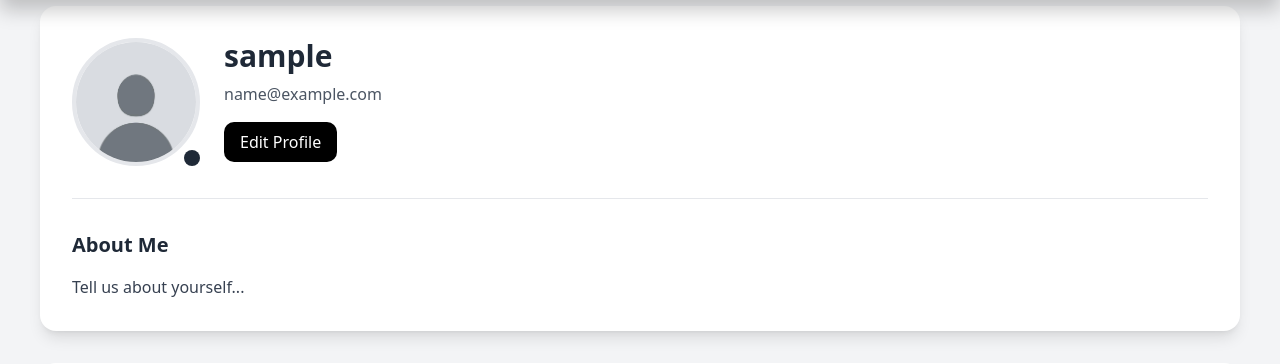
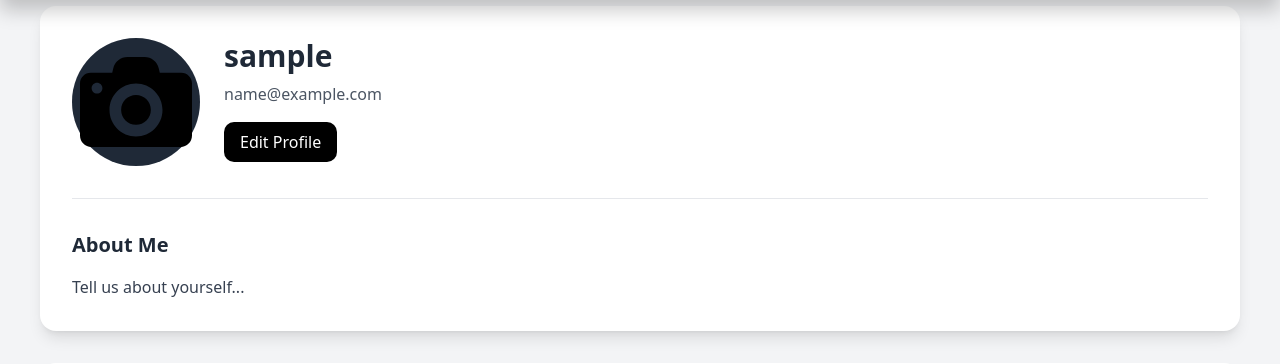
Before and after one commit to rishonjose/CITS3403-Project, a Flask app: page /profile in a window 1280 px wide. Shown: the part 50-414 px from the top of the page. Run offline with Flask 3, Linux system fonts and the light colour scheme; the visitor is signed in with stand-in values (Sample User, id 1); data that the repository does not hold is empty; some libraries are stand-ins or nearby versions.

Commit message:
Added camera-icon svg + relevant code to profile.html Was not there before, now it is

```diff
--- a/app/templates/profile.html
+++ b/app/templates/profile.html
@@ -57,6 +57,7 @@
                 class="absolute bottom-0 right-0 bg-gray-800 text-white p-2 rounded-full hover:bg-gray-900 transition"
                 >
                 <!-- camera icon SVG -->
+                 <img src="{{ url_for('static', filename='images/camera-icon.svg') }}" alt="Camera icon" />
                 </button>
             </div>
             </div>
```
Also changed, not shown: app/static/images/camera-icon.svg (added).
